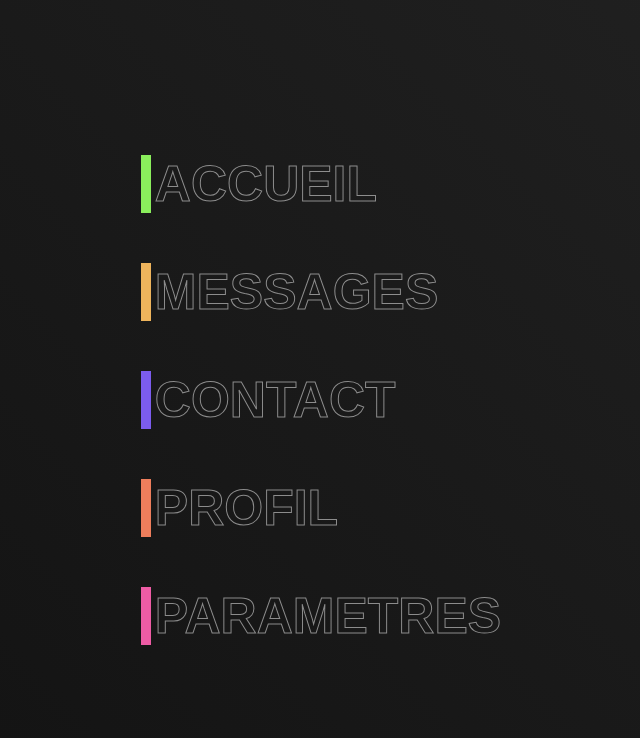
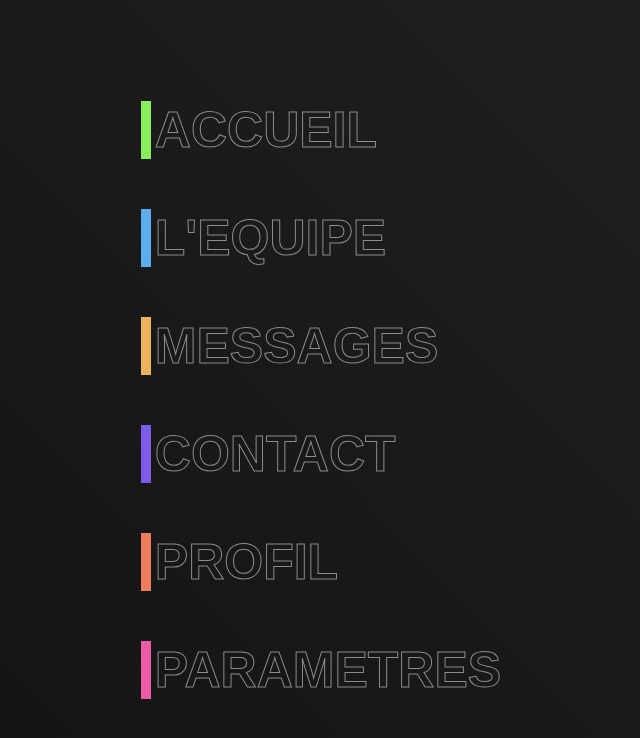
Before and after one commit to Barberousse93/MenuNeon, a plain HTML site: page index.html in a window 1280 px wide. Shown: the whole page, without its empty margins (312-952 px from the left). Drawn offline with Linux system fonts and the light colour scheme.

Commit message:
modified:   index.html

```diff
--- a/index.html
+++ b/index.html
@@ -13,6 +13,9 @@
     <ul>
         <li style="--clr:#8aee5c;">
             <a href="#" data-text="&nbsp;Accueil">&nbspAccueil&nbsp</a>
+        </li>
+        <li style="--clr:#5cacee;">
+            <a href="#" data-text="&nbsp;L'equipe">&nbspL'equipe&nbsp</a>
         </li>
         <li style="--clr:#eeb45c;">
             <a href=" #" data-text="&nbsp;Messages">&nbspMessages&nbsp</a>
```
